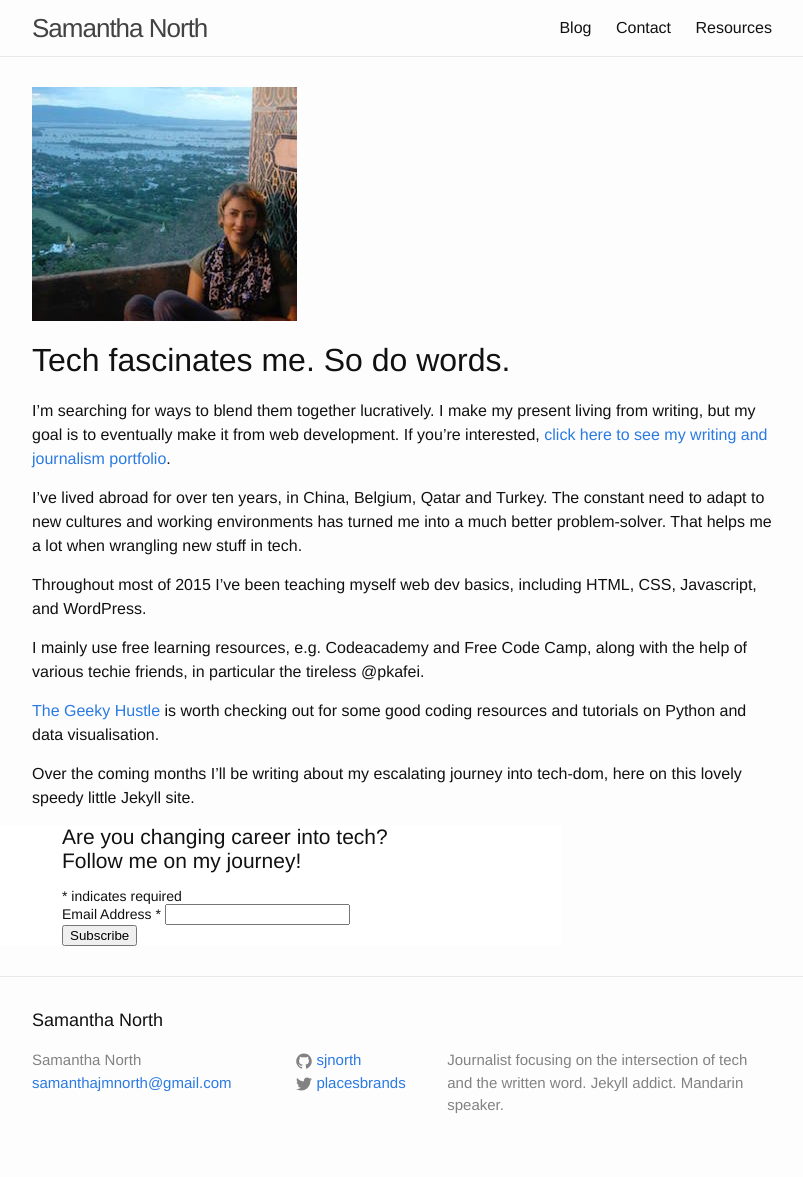
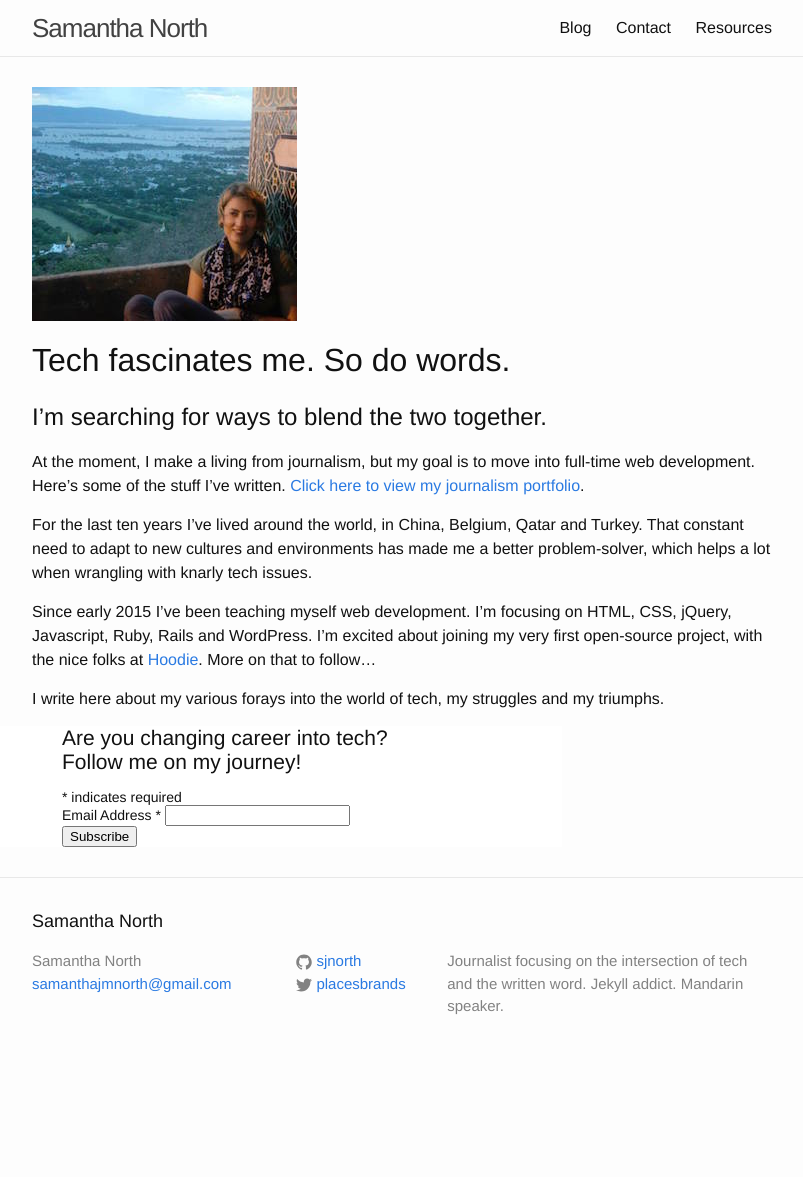
Before and after one commit to sjnorth/sjnorth.github.io, a Jekyll site: the page built from index.md, in a window 1280 px wide. Shown: the whole page, without its empty margins (238-1041 px from the left). Built offline with Jekyll 4.4.1, drawn with Linux system fonts in a browser that asks for light colours; comment, search, counter and statistics services are not loaded; after the commit the page ends 1078 px from its top, so only the background shows below that.

Commit message:
edited index page

```diff
--- a/index.md
+++ b/index.md
@@ -6,14 +6,12 @@ layout: default
 
 # Tech fascinates me. So do words.
 
-I'm searching for ways to blend them together lucratively. I make my present living from writing, but my goal is to eventually make it from web development. If you're interested, [click here to see my writing and journalism portfolio](http://samanthanorth.com).
+## I'm searching for ways to blend the two together.
 
-I've lived abroad for over ten years, in China, Belgium, Qatar and Turkey. The constant need to adapt to new cultures and working environments has turned me into a much better problem-solver. That helps me a lot when wrangling new stuff in tech.
+At the moment, I make a living from journalism, but my goal is to move into full-time web development. Here's some of the stuff I've written. [Click here to view my journalism portfolio](http://samanthanorth.com).
 
-Throughout most of 2015 I've been teaching myself web dev basics, including HTML, CSS, Javascript, and WordPress.
+For the last ten years I've lived around the world, in China, Belgium, Qatar and Turkey. That constant need to adapt to new cultures and environments has made me a better problem-solver, which helps a lot when wrangling with knarly tech issues.
 
-I mainly use free learning resources, e.g. Codeacademy and Free Code Camp, along with the help of various techie friends, in particular the tireless @pkafei.
+Since early 2015 I've been teaching myself web development. I'm focusing on HTML, CSS, jQuery, Javascript, Ruby, Rails and WordPress. I'm excited about joining my very first open-source project, with the nice folks at [Hoodie](http://hood.ie). More on that to follow...
 
-[The Geeky Hustle](http://thegeekyhustle.com) is worth checking out for some good coding resources and tutorials on Python and data visualisation.
-
-Over the coming months I'll be writing about my escalating journey into tech-dom, here on this lovely speedy little Jekyll site.
+I write here about my various forays into the world of tech, my struggles and my triumphs.
```
